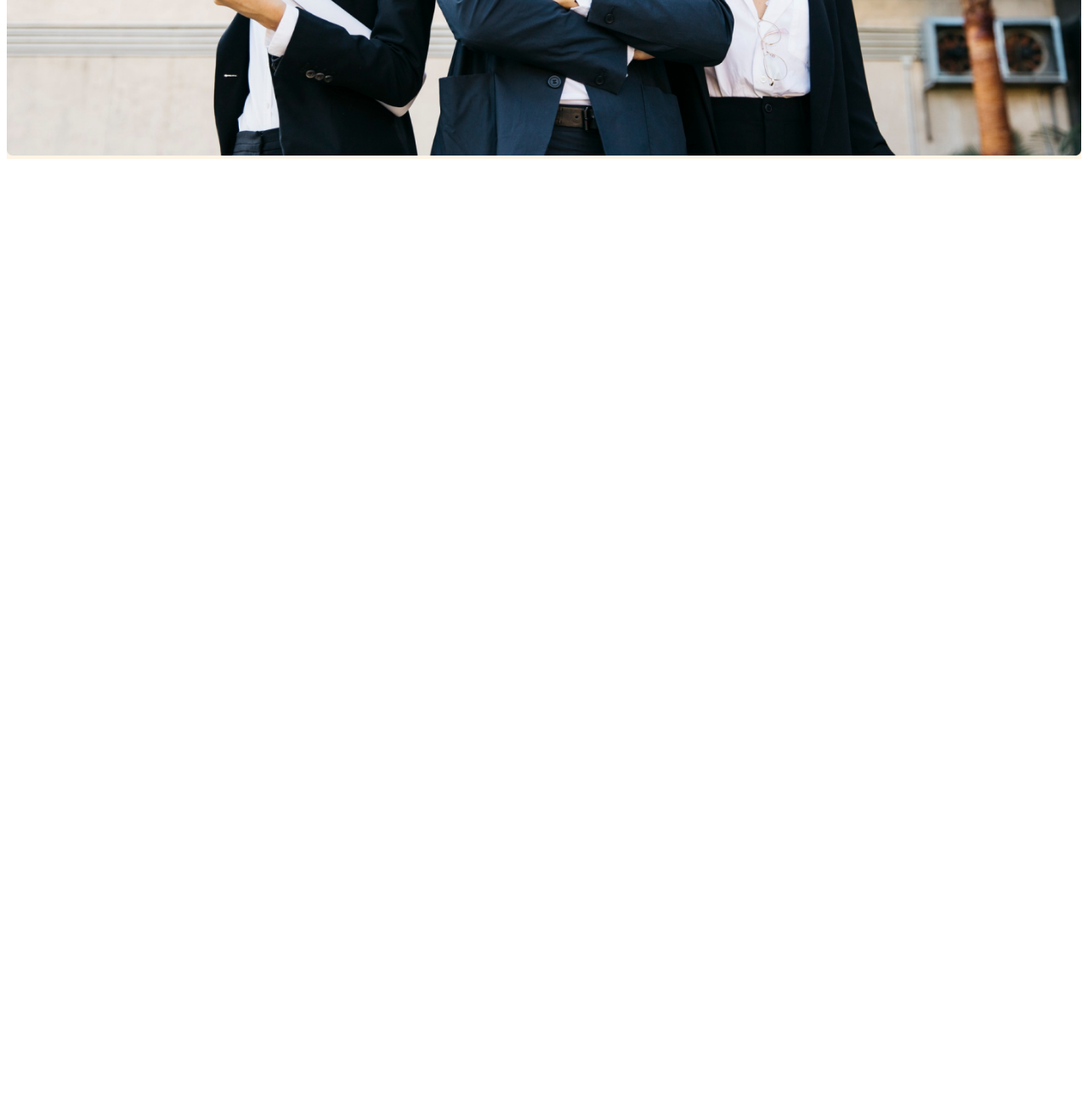
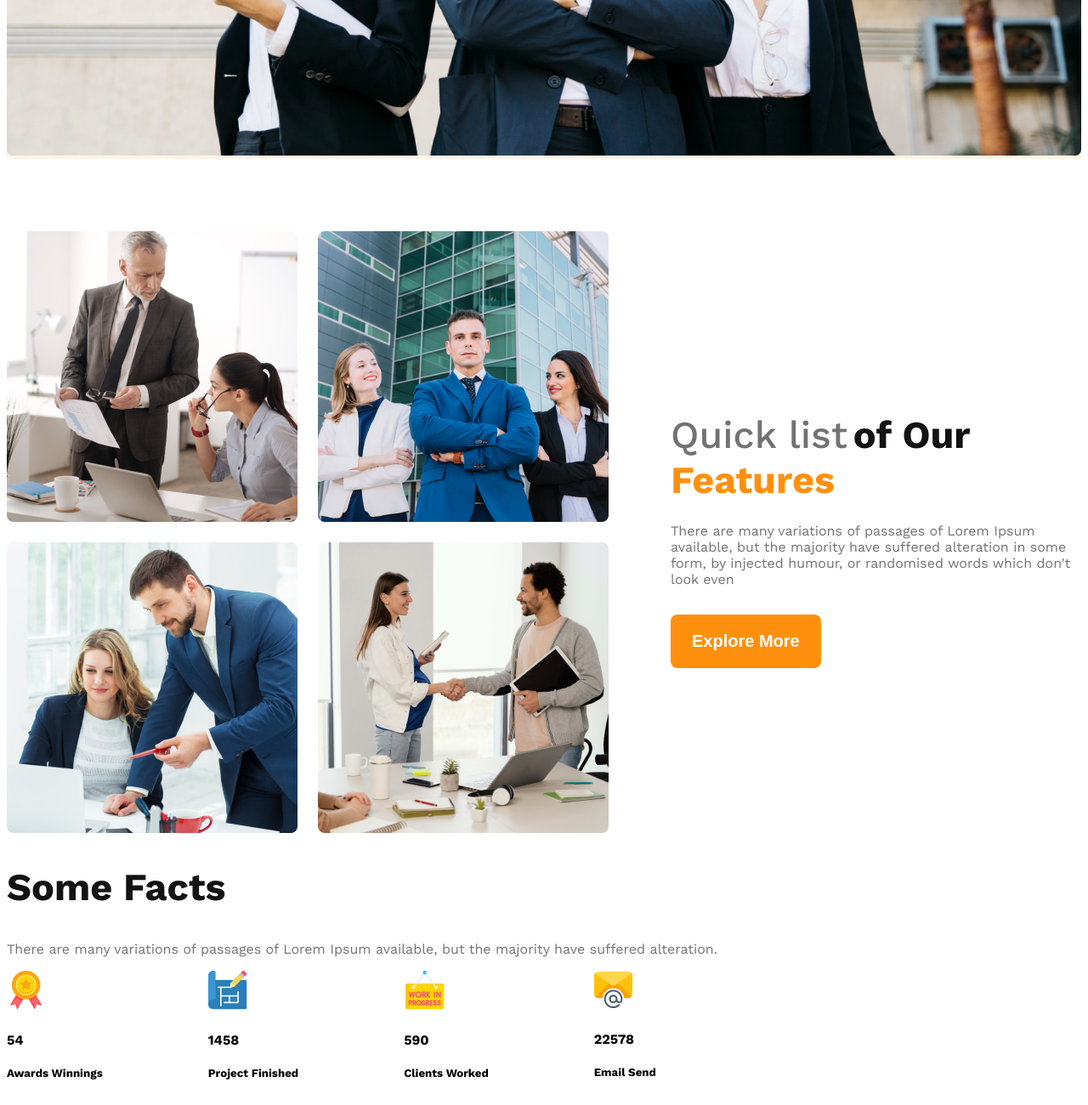
Before and after one commit to FardinCSE25/G3-architect-website, a plain HTML site: page index.html in a window 1280 px wide. Shown: the part 981-2281 px from the top of the page at 85% size. Before the commit the page ends 1176 px from the top, so only its background shows below. Drawn offline with nearby package versions, Linux system fonts and the light colour scheme.

Commit message:
major update(2)

```diff
--- a/index.html
+++ b/index.html
@@ -22,7 +22,7 @@
         <div class="banner">
             <div class="banner-content">
                 <h1 class="banner-title">Brand New Group of Architects</h1>
-                <p class="banner-description text-dark03">
+                <p class="text-dark03">
                     There are many variations of passages of Lorem Ipsum available, but the
                     majority have suffered alteration in some form, by injected humour, or randomised words which don't
                     look
@@ -35,7 +35,56 @@
 
     </header>
     <main>
-
+        <section>
+            <div class="team-features">
+                <div class="team-image-container">
+                    <img src="images/team1.png" alt="Two architects are discussing about design">
+                    <img src="images/team2.png" alt="Three architects are standing in front of a building">
+                    <img src="images/team3.png" alt="Two architects are watching a design">
+                    <img src="images/team4.png" alt="Two architects are shaking hands">
+                </div>
+                <div class="team-feature">
+                    <h2 class="feature-title"><span class="text-dark03 quick-list">Quick list</span> <span
+                            class="of-our">
+                            of Our</span> <span class="features">Features</span></h2>
+                    <p class="text-dark03 p-description">There are many variations of passages of Lorem Ipsum available,
+                        but the majority have suffered alteration in some form, by injected humour, or randomised words
+                        which don't look even
+                    </p>
+                    <button class="btn-primary">Explore More</button>
+                </div>
+            </div>
+        </section>
+        <section>
+        <h2 class="of-our">
+            Some Facts
+        </h2>
+            <p class="text-dark03">There are many variations of passages of Lorem Ipsum available, but the majority have
+                suffered alteration.
+            </p>
+            <div class="facts-container">
+                <div class="fact">
+                    <img src="images/icons/ribon.png" alt="" class="fact-icon">
+                    <h4 class="fact-number">54</h4>
+                    <h5 class="fact-title">Awards Winnings</h5>
+                </div>
+                <div class="fact">
+                    <img src="images/icons/projects.png" alt="" class="fact-icon">
+                    <h4 class="fact-number">1458</h4>
+                    <h5 class="fact-title">Project Finished</h5>
+                </div>
+                <div class="fact">
+                    <img src="images/icons/customers.png" alt="" class="fact-icon">
+                    <h4 class="fact-number">590</h4>
+                    <h5 class="fact-title">Clients Worked</h5>
+                </div>
+                <div class="fact">
+                    <img src="images/icons/email.png" alt="" class="fact-icon">
+                    <h4 class="fact-number">22578</h4>
+                    <h5 class="fact-title">Email Send</h5>
+                </div>
+            </div>
+        </section>
     </main>
     <footer>
 
--- a/style.css
+++ b/style.css
@@ -78,16 +78,93 @@
   width: 100%;
 }
 
+main {
+  max-width: 1440px;
+  margin: 0 auto;
+}
+
+.team-features {
+  margin-top: 85px;
+  display: flex;
+  align-items: center;
+}
+
+.team-image-container {
+  display: grid;
+  grid-template-columns: repeat(2, 1fr);
+  gap: 24px;
+}
+
+.team-feature {
+  max-width: 537px;
+  margin-left: 73px;
+}
+
+.feature-title {
+  margin-bottom: 24px;
+}
+
+.quick-list {
+  font-size: 2.81rem;
+  font-weight: 500;
+}
+
+.of-our {
+  color: rgba(19, 19, 19, 1);
+  font-size: 2.81rem;
+  font-weight: bold;
+}
+
+.features {
+  color: rgba(255, 144, 14, 1);
+  font-size: 2.81rem;
+  font-weight: bold;
+}
+
+.p-description {
+  margin-bottom: 32px;
+}
+
+.facts-container {
+  display: flex;
+  gap: 124px;
+}
+
+
+
 
 /* Responsive media query */
 
 @media screen and (max-width: 576px) {
 
   .navbar,
-  .nav-links {
+  .nav-links,
+  .team-features {
     flex-direction: column;
   }
+
+  .team-image-container {
+    grid-template-columns: repeat(1, 1fr);
+  }
+
+  .team-feature {
+    margin-left: 22px;
+    margin-right: 22px;
+  }
+
   .banner-title {
     width: 100%;
   }
 }
+
+@media screen and (min-width: 576px) and (max-width: 992px) {
+
+  .team-features {
+    flex-direction: column;
+  }
+
+  .team-feature {
+    margin-left: 50px auto;
+  }
+
+}
```
